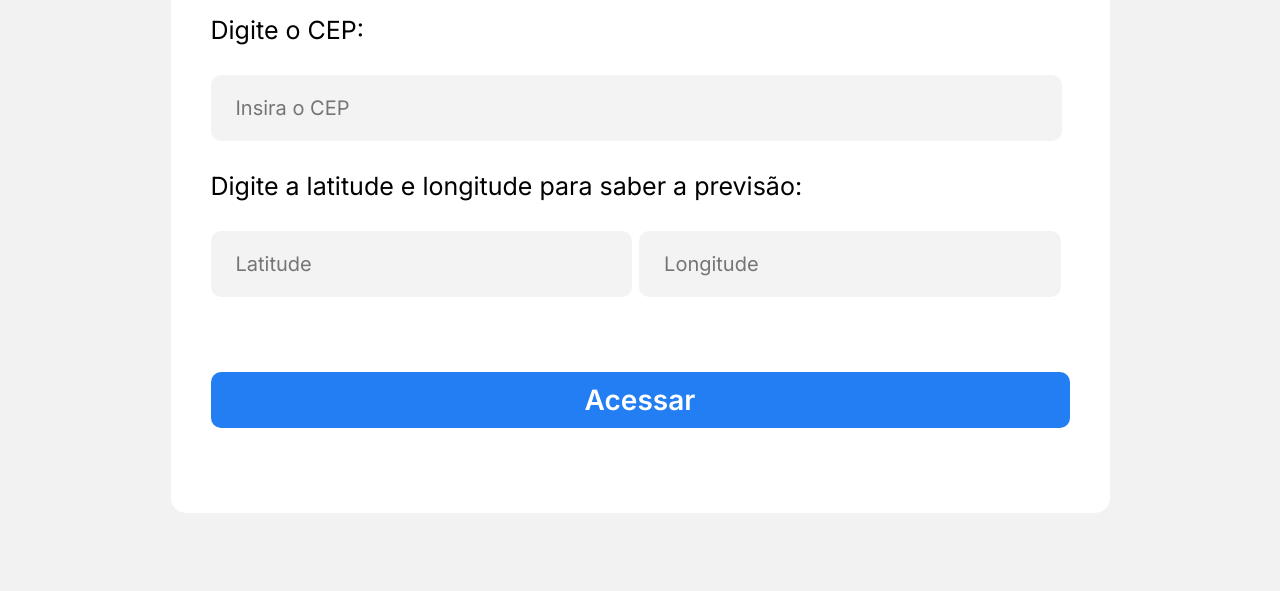
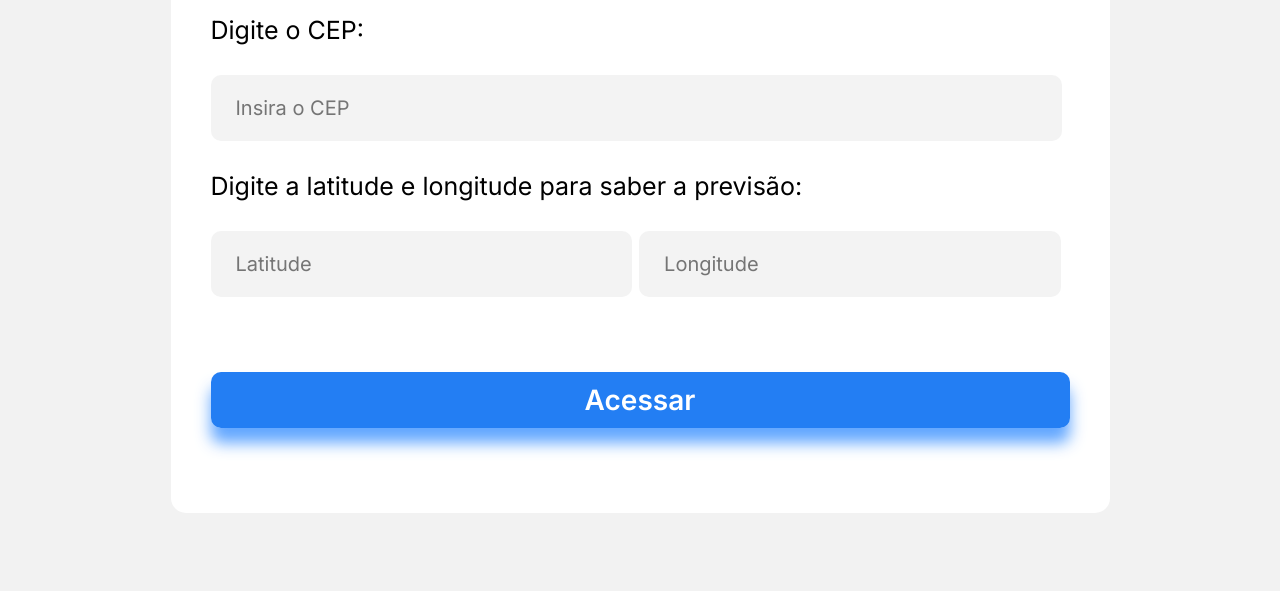
Before and after one commit to GisellySouza/Previsao-do-Tempo, a plain HTML site: page index.html in a window 1280 px wide. In both pictures the pointer is over the button "Acessar". Shown: the part 933-1524 px from the top of the page. Drawn offline with nearby package versions, Linux system fonts and the light colour scheme.

Commit message:
Atualização final

```diff
--- a/style.css
+++ b/style.css
@@ -99,8 +99,14 @@ button{
     margin: auto;
 
 
+
 }
 
+button:hover{
+    translate: translatey(-5);
+    box-shadow: 0px 15px 15px 0px  rgba(82, 157, 255, 0.9);
+    animation-duration: 0,5s;
+}
 
 
 .resultado{
```
